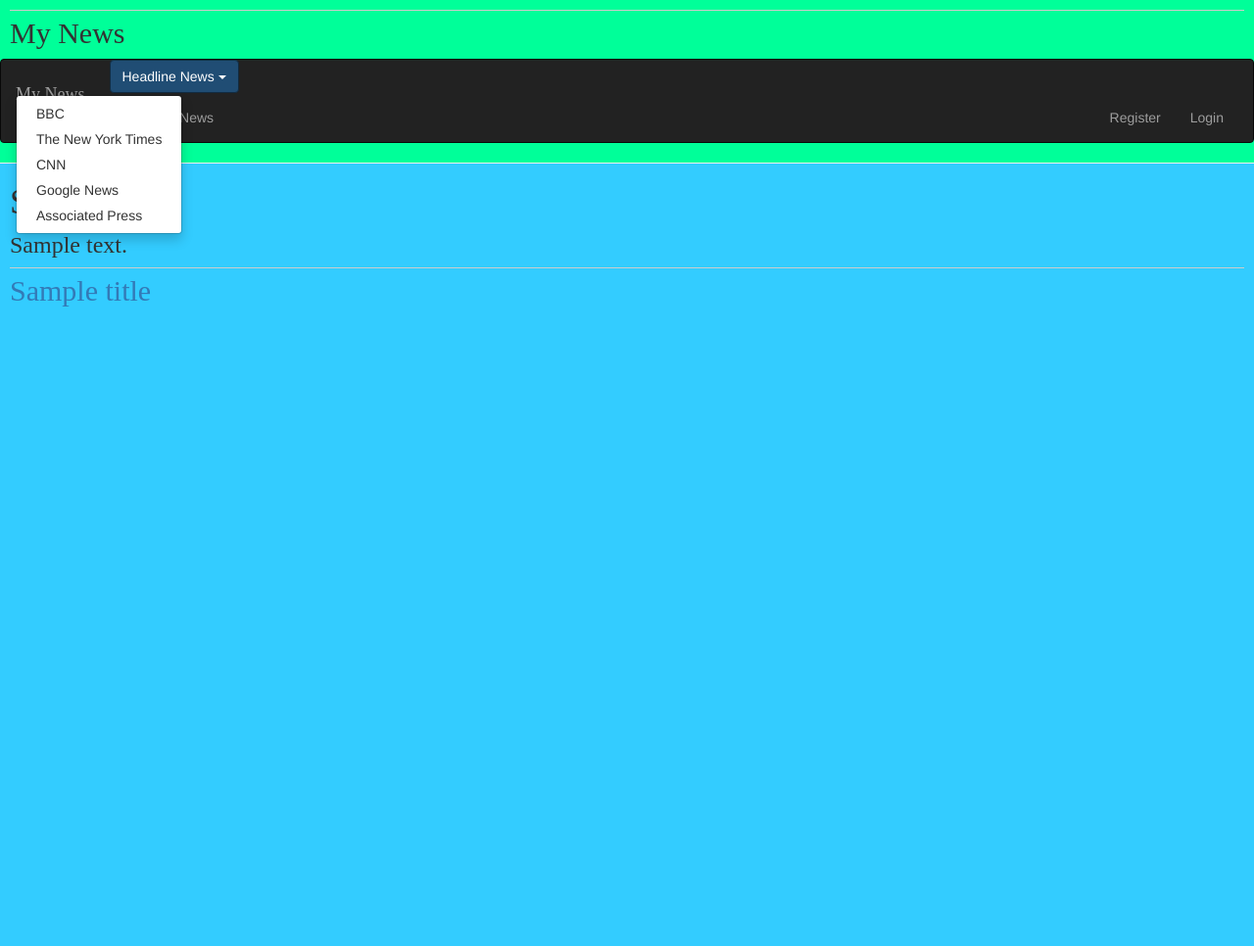
After one commit to loribard/personalized_news.mainrepo, a Flask app: template templates/headlines.html in a window 1280 px wide, after a click on "Headline News". The commit adds this page. Shown: the whole page at 98% size. Run offline with Flask 2, Linux system fonts and the light colour scheme; the template is opened without the code that fills it: most values are stand-ins (such as "Sample title", 1, 10 or a date in 2020); parts of the project's set-up code (start-up, migrations or seed data) failed here and were passed over; some libraries are stand-ins or nearby versions; some web fonts are replaced.

Commit message:
61% test coverage, adding headlines news from other major news sources to choices

```diff
--- a/server.py
+++ b/server.py
@@ -9,7 +9,7 @@ import praw
 from model import connect_to_db, db, User, Category, UserCategory, categories
 from reddit import r,get_authorize_reddit_link
 from main_program import get_news, get_declared_interests, get_news_quote, personalize_name
-
+from headlines import get_headlines
 app = Flask(__name__)
 app.secret_key = "ABC"
 
@@ -149,6 +149,17 @@ def login_process():
 
     return redirect('/')
 
+@app.route('/bbc')
+def show_bbc_hl():
+    bbc_dict = get_headlines('bbc-news')
+    headline_string = "BBC HEADLINE NEWS"
+    url = bbc_dict['url']
+    title = bbc_dict['title']
+    description = bbc_dict['description']
+
+
+    return render_template("headlines.html",headline_string=headline_string,url=url,title=title,description=description)
+
 
 @app.route('/logout')
 def logout():
--- a/static/ajax-exercise.js
+++ b/static/ajax-exercise.js
@@ -2,12 +2,13 @@
 
 
 
-function replaceNewsQuote(results) {
-    $("#news-quote-text").html(results);
+
+function replaceHomePage(results) {
+    $(#registerform).html(results);
 }
 
-function showNewsQuote(evt) {
-    $.get('/news_quote', replaceNewsQuote);
+function showRegistratonForm(evt) {
+    $.get('#saying', replaceHomePage);
 }
 
-$('#get-news-quote-button').on('click', showNewsQuote)
+$('#register').on('click', showRegistrationForm)
--- a/templates/base.html
+++ b/templates/base.html
@@ -17,6 +17,7 @@
     <link href='http://fonts.googleapis.com/css?family=Frijole' rel='stylesheet' type='text/css'>
     <link rel='stylesheet' href='/static/ajax-exercise.css'>
     <script src = "http://code.jquery.com/jquery-1.9.1.min.js"></script>
+    <script src="http://maxcdn.bootstrapcdn.com/bootstrap/3.3.7/js/bootstrap.min.js"></script>
     <style>
         h1, h2, h3, .navbar-brand { font-family: "Anton"; margin: 10px; }
 
@@ -71,18 +72,32 @@
         </div>
 
         <!-- Collect the nav links, forms, and other content for toggling -->
-        <div class="collapse navbar-collapse"
+
+
+
+                <div class="dropdown">
+                <button class='btn btn-primary dropdown-toggle' type='button' data-toggle="dropdown">Headline News
+                <span class="caret"></span></button>
+                <ul class="dropdown-menu">
+                <li> <a href='/bbc'> BBC </a></li>
+                <li> <a href='/the-new-york-times'> The New York Times</a></li>
+                <li> <a href='/cnn'> CNN </a></li>
+                <li> <a href='/google-news'> Google News</a></li>
+                <li> <a href='/associated-press'> Associated Press</a></li>
+              </ul>
+              </div>
+             <div class="collapse navbar-collapse"
              id="bs-example-navbar-collapse-1">
             <ul class="nav navbar-nav">
-                <li><a href="/register_form">Register</a></li>
+
                 <li><a href='/see-news'>View My News</a></li>
             </ul>
             <ul class="nav navbar-nav navbar-right">
               {% if "user_id" in session %}
-                  <li><a href="/declare_interests">Profile</a></li>
+                  <li><a href="/declare_interests">My Interests</a></li>
                   <li><a href="/logout">Logout</a></li>
               {% else %}
-                  <li><a href="/register_form">Register</a></li>
+                  <li id="register"><a href="/register_form">Register</a></li>
                   <li><a href="/login">Login</a></li>
               {% endif %}
 
@@ -92,8 +107,11 @@
     </div>
     <!-- /.container-fluid -->
 </nav>
-
-
+<!-- <p>
+    <button id="get-news-quote-button" class="btn btn-primary">Get News Quote</button>
+  </p> -->
+<div id="spaceholder">
+</div>
 
 
 <div id="extending">
--- /dev/null
+++ b/templates/headlines.html
@@ -0,0 +1,15 @@
+{% extends 'base.html' %}
+{% block content %}
+
+
+<h1>{{headline_string}}</h1>
+
+
+
+<h3>{{description}}</h3>
+
+<h2><a href='{{url}}'>{{title}}</a></h2>
+
+
+
+{% endblock %}
--- a/templates/homepage.html
+++ b/templates/homepage.html
@@ -5,7 +5,6 @@
 <h1 id="sayingInfo"></h1>
 
 </div>
-
 
 
 <script>
@@ -22,7 +21,4 @@ $(document).ready(saying);
 
 
 </script>
-
-
-
 {% endblock %}
--- a/templates/register_form.html
+++ b/templates/register_form.html
@@ -1,10 +1,10 @@
 {% extends 'base.html' %}
 {% block content %}
 
+
+
+<form id="register_form" action="/register_form" method="POST">
 <h1>Register</h1>
-
-<form action="/register_form" method="POST">
-
     <div>
         <label>
             First Name
```
Also changed, not shown: headlines.py (added, +31 -0 lines), requirements.txt (+23 -6 lines), testing.py (+15 -0 lines).
